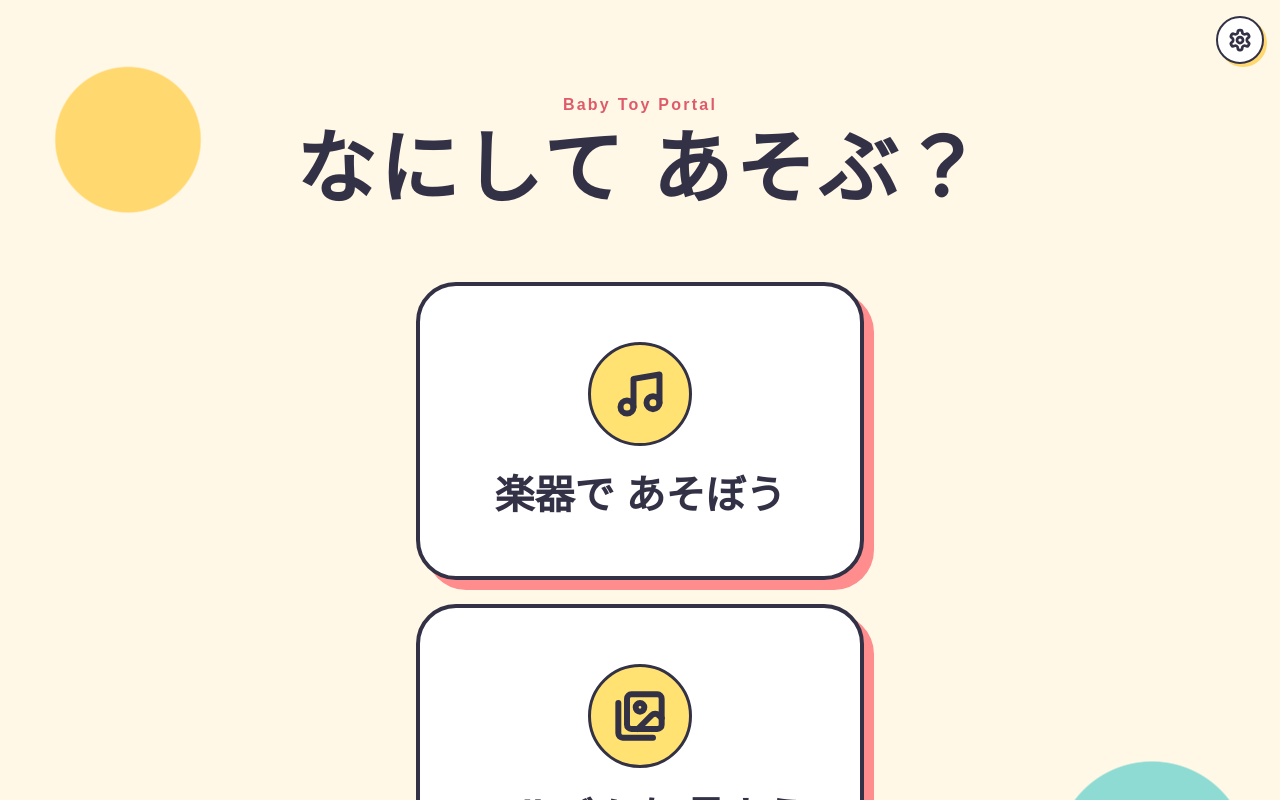
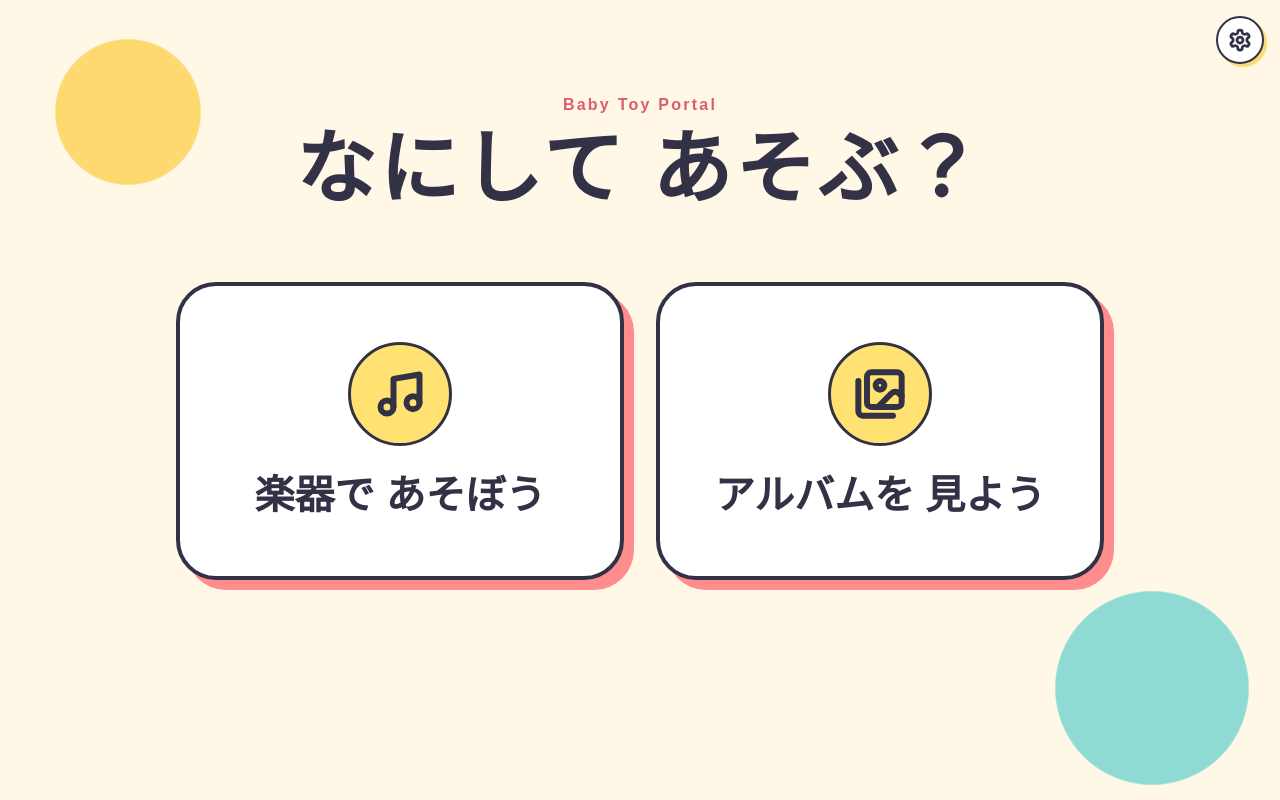
Before and after one commit to yuto-ono/baby-toy-portal, a SvelteKit app: page / in a window 1280 px wide. Shown: the top 800 px of the page. Built offline with nearby package versions, Linux system fonts and the light colour scheme.

Commit message:
feat: ホーム画面のカード配置のCSSを調整

```diff
--- a/src/routes/+page.svelte
+++ b/src/routes/+page.svelte
@@ -97,8 +97,9 @@
 
 	nav {
 		display: grid;
-		width: min(100%, 28rem);
+		width: min(100%, 58rem);
+		grid-template-columns: repeat(auto-fit, minmax(min(100%, 20rem), 1fr));
 		margin-top: clamp(2.5rem, 8vw, 4rem);
-		gap: 1.5rem;
+		gap: clamp(1.25rem, 3vw, 2rem);
 	}
 </style>
```
